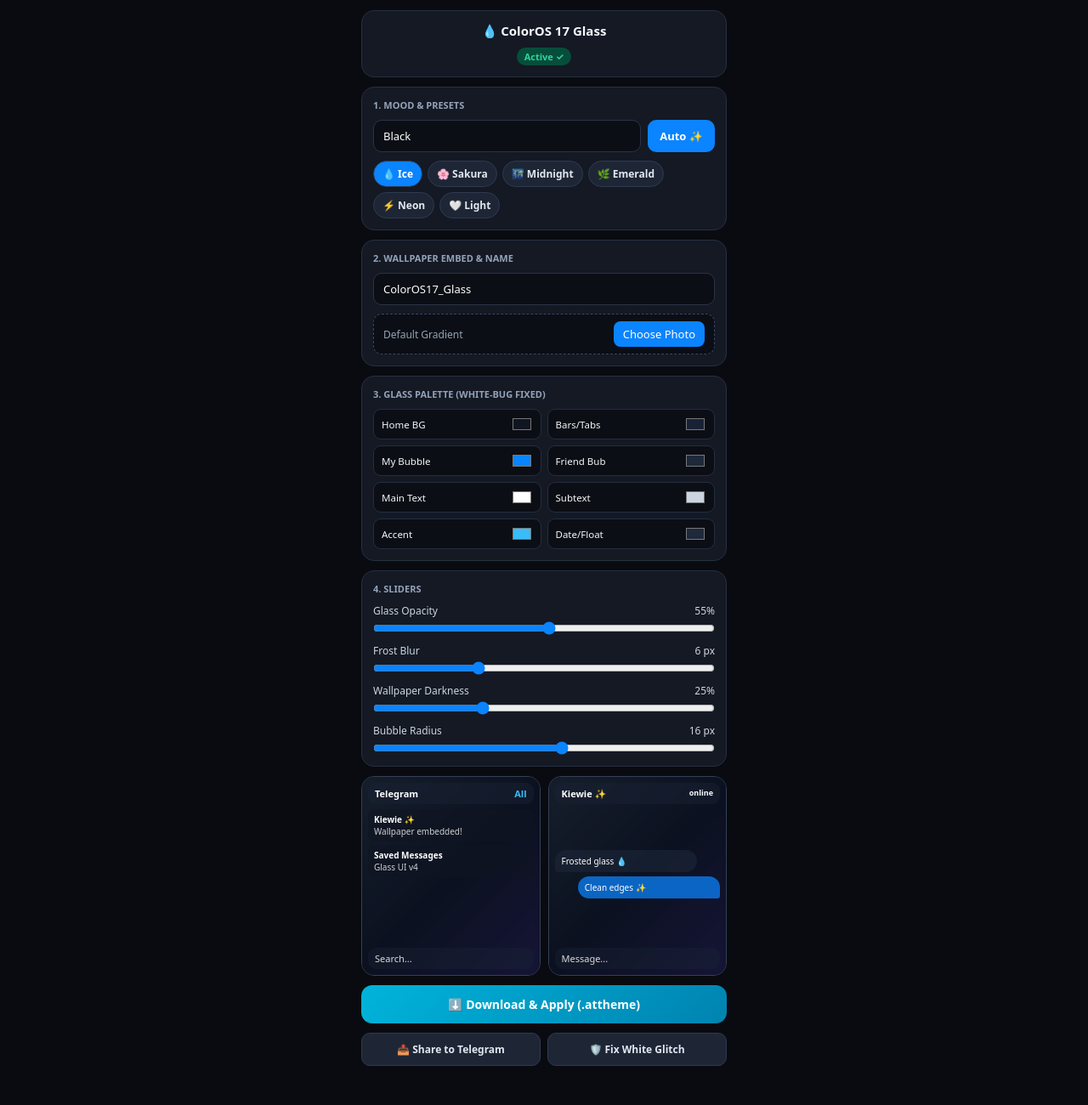
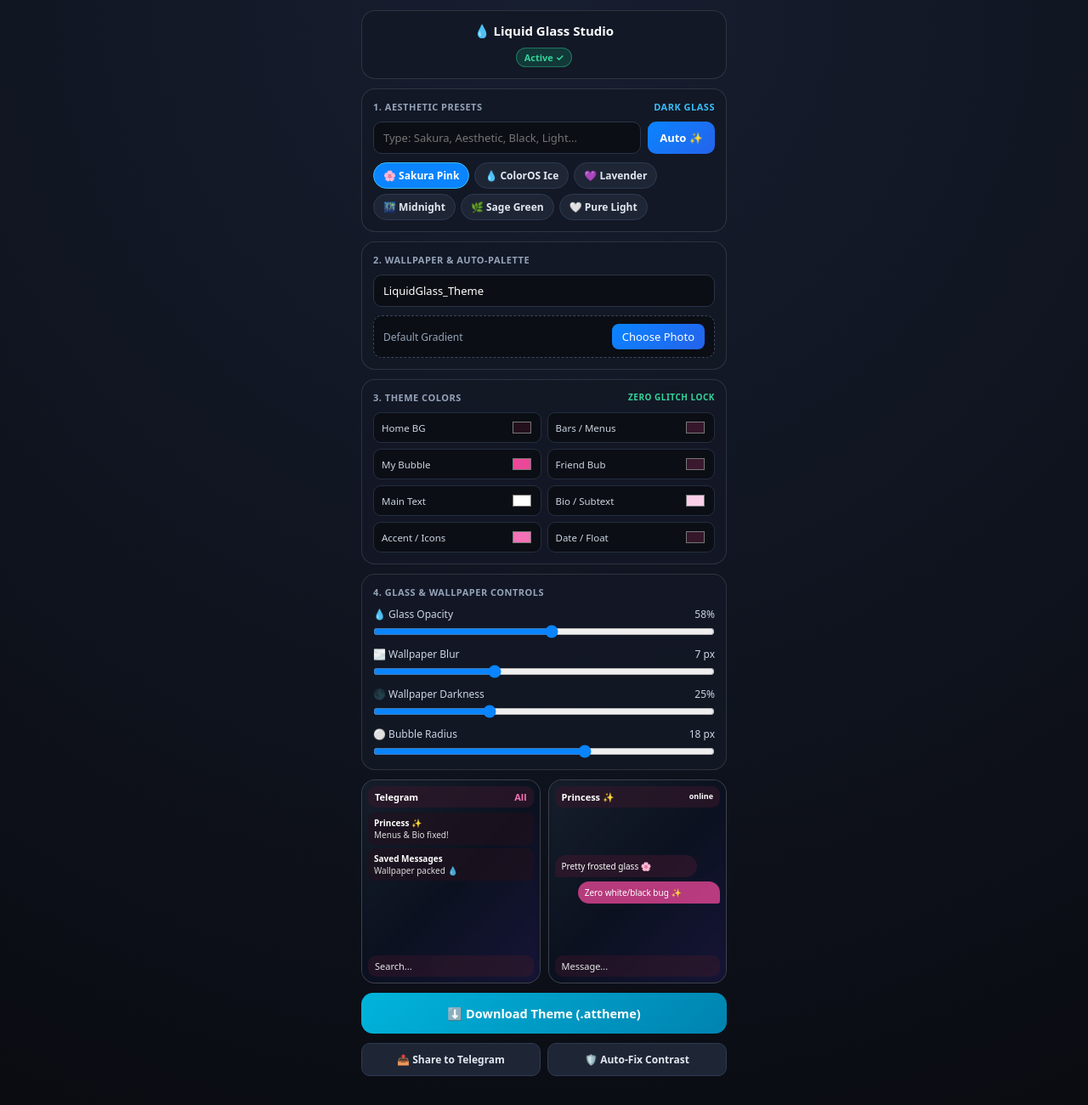
Before and after one commit to raja-sudo-theme/theme-studio, a plain HTML site: page index.html in a window 1280 px wide. Shown: the whole page at 85% size. Drawn offline with Linux system fonts and the light colour scheme.

Commit message:
Update index.html

```diff
--- a/index.html
+++ b/index.html
@@ -2,96 +2,101 @@
 <html lang="en">
 <head>
 <meta charset="UTF-8">
-<meta name="viewport" content="width=device-width,initial-scale=1.0">
-<title>ColorOS 17 Liquid Glass Studio</title>
+<meta name="viewport" content="width=device-width,initial-scale=1.0,maximum-scale=1.0,user-scalable=no">
+<title>Liquid Glass Theme Studio ✨</title>
 <style>
 *{box-sizing:border-box;margin:0;padding:0;font-family:system-ui,-apple-system,sans-serif}
-body{background:#090b10;color:#f5f7fa;padding:12px;display:flex;justify-content:center}
-.wrap{width:100%;max-width:430px;display:flex;flex-direction:column;gap:11px;padding-bottom:35px}
-.card{background:#141924;border:1px solid #263042;border-radius:15px;padding:13px;display:flex;flex-direction:column;gap:10px}
+body{background:radial-gradient(circle at top,#171e30 0%,#090b10 100%);color:#f8fafc;padding:12px;display:flex;justify-content:center}
+.wrap{width:100%;max-width:430px;display:flex;flex-direction:column;gap:11px;padding-bottom:40px}
+.card{background:rgba(20,25,38,.88);border:1px solid rgba(255,255,255,.12);border-radius:16px;padding:13px;display:flex;flex-direction:column;gap:10px}
 .top{display:flex;justify-content:space-between;align-items:center}
-.badge{font-size:11px;background:#064e3b;color:#34d399;padding:3px 9px;border-radius:12px;font-weight:700}
-.lbl{font-size:11px;color:#94a3b8;font-weight:700;text-transform:uppercase}
+.badge{font-size:11px;background:rgba(16,185,129,.2);color:#34d399;border:1px solid rgba(52,211,153,.4);padding:3px 9px;border-radius:12px;font-weight:700}
+.lbl{font-size:11px;color:#94a3b8;font-weight:700;text-transform:uppercase;letter-spacing:.5px;display:flex;justify-content:space-between}
 .row{display:flex;gap:8px}
-input[type=text]{flex:1;background:#0b0e14;border:1px solid #2a3447;color:#fff;padding:9px 11px;border-radius:10px;font-size:13px}
+input[type=text]{flex:1;background:#0b0e14;border:1px solid #2a3447;color:#fff;padding:9px 11px;border-radius:10px;font-size:13px;outline:none}
 button{border:none;font-weight:600;cursor:pointer;border-radius:10px}
-.btn-b{background:#0a84ff;color:#fff;padding:9px 14px;font-size:13px}
+.btn-b{background:linear-gradient(135deg,#0a84ff,#2563eb);color:#fff;padding:9px 14px;font-size:13px}
 .chips{display:flex;flex-wrap:wrap;gap:6px}
-.chip{background:#1e2636;color:#e2e8f0;padding:6px 10px;border-radius:16px;font-size:12px;border:1px solid #2e3a52}
-.chip.on{background:#0a84ff;color:#fff}
-.fbox{display:flex;justify-content:space-between;align-items:center;background:#0b0e14;border:1px dashed #3b4861;padding:8px 11px;border-radius:10px;font-size:12px}
+.chip{background:#1e2636;color:#e2e8f0;padding:6px 11px;border-radius:16px;font-size:12px;border:1px solid #2e3a52}
+.chip.on{background:#0a84ff;color:#fff;border-color:#38bdf8}
+.fbox{display:flex;justify-content:space-between;align-items:center;background:#0b0e14;border:1px dashed #3b4861;padding:9px 11px;border-radius:10px;font-size:12px}
 .cgrid{display:grid;grid-template-columns:1fr 1fr;gap:7px}
-.citem{background:#0b0e14;border:1px solid #242e40;padding:6px 9px;border-radius:9px;display:flex;justify-content:space-between;align-items:center;font-size:11.5px}
-input[type=color]{width:26px;height:22px;border:none;background:none}
+.citem{background:#0b0e14;border:1px solid #242e40;padding:6px 9px;border-radius:9px;display:flex;justify-content:space-between;align-items:center;font-size:11.5px;color:#cbd5e1}
+input[type=color]{width:26px;height:22px;border:none;background:none;cursor:pointer}
 .sgrp{display:flex;flex-direction:column;gap:4px;font-size:12px}
 .shdr{display:flex;justify-content:space-between;color:#cbd5e1}
 input[type=range]{width:100%;accent-color:#0a84ff}
 .pgrid{display:grid;grid-template-columns:1fr 1fr;gap:9px}
-.mock{position:relative;height:235px;border-radius:15px;overflow:hidden;border:1px solid #334155;background:#0d131f}
+.mock{position:relative;height:240px;border-radius:16px;overflow:hidden;border:1px solid rgba(255,255,255,.2);background:#0d131f}
 .mwall{position:absolute;inset:-8px;background:linear-gradient(135deg,#1e293b,#0f172a,#1e1b4b);background-size:cover;background-position:center}
 .mdim{position:absolute;inset:0;background:#000;opacity:.25}
 .mcont{position:relative;z-index:2;height:100%;display:flex;flex-direction:column;justify-content:space-between;padding:7px}
 .mbar{padding:5px 8px;border-radius:9px;font-size:11px;font-weight:700;display:flex;justify-content:space-between}
 .mitem{padding:5px 7px;border-radius:8px;margin-bottom:4px;font-size:10px}
 .mbub{padding:6px 8px;font-size:10px;max-width:86%;margin-bottom:5px}
-.btn-main{width:100%;padding:13px;background:linear-gradient(135deg,#00b4db,#0083b0);color:#fff;font-size:14px;border-radius:13px}
+.btn-main{width:100%;padding:14px;background:linear-gradient(135deg,#00b4db,#0083b0);color:#fff;font-size:14.5px;font-weight:700;border-radius:14px}
 .btn-2{display:grid;grid-template-columns:1fr 1fr;gap:8px}
 .btn-s{padding:10px;background:#1e2636;color:#e2e8f0;font-size:12px;border:1px solid #2e3a52}
-#msg{text-align:center;font-size:12px;color:#34d399;min-height:16px}
+#msg{text-align:center;font-size:12px;color:#34d399;min-height:18px;font-weight:600}
 </style>
 </head>
 <body>
 <div class="wrap">
   <div class="card top">
-    <strong style="font-size:15px">💧 ColorOS 17 Glass</strong>
+    <strong style="font-size:15px">💧 Liquid Glass Studio</strong>
     <span class="badge" id="jsState">Loading...</span>
   </div>
+
   <div class="card">
-    <div class="lbl">1. Mood & Presets</div>
+    <div class="lbl"><span>1. Aesthetic Presets</span><span id="modeLbl" style="color:#38bdf8">Dark Glass</span></div>
     <div class="row">
-      <input type="text" id="moodIn" value="Black" placeholder="Black, Pink, Green, Neon, Light">
+      <input type="text" id="moodIn" placeholder="Type: Sakura, Aesthetic, Black, Light...">
       <button type="button" class="btn-b" id="bMood">Auto ✨</button>
     </div>
     <div class="chips" id="chipBox">
-      <button type="button" class="chip on" data-k="ice">💧 Ice</button>
-      <button type="button" class="chip" data-k="sakura">🌸 Sakura</button>
+      <button type="button" class="chip on" data-k="sakura">🌸 Sakura Pink</button>
+      <button type="button" class="chip" data-k="ice">💧 ColorOS Ice</button>
+      <button type="button" class="chip" data-k="lavender">💜 Lavender</button>
       <button type="button" class="chip" data-k="midnight">🌃 Midnight</button>
-      <button type="button" class="chip" data-k="emerald">🌿 Emerald</button>
-      <button type="button" class="chip" data-k="neon">⚡ Neon</button>
-      <button type="button" class="chip" data-k="crystal">🤍 Light</button>
+      <button type="button" class="chip" data-k="emerald">🌿 Sage Green</button>
+      <button type="button" class="chip" data-k="crystal">🤍 Pure Light</button>
     </div>
   </div>
+
   <div class="card">
-    <div class="lbl">2. Wallpaper Embed & Name</div>
-    <input type="text" id="tName" value="ColorOS17_Glass">
+    <div class="lbl"><span>2. Wallpaper & Auto-Palette</span></div>
+    <input type="text" id="tName" value="LiquidGlass_Theme">
     <div class="fbox">
       <span id="fLbl" style="color:#94a3b8;max-width:190px;overflow:hidden;text-overflow:ellipsis;white-space:nowrap">Default Gradient</span>
-      <label class="btn-b" style="padding:6px 11px;border-radius:8px;cursor:pointer">
+      <label class="btn-b" style="padding:6px 12px;border-radius:8px;cursor:pointer">
         Choose Photo
         <input type="file" id="wIn" accept="image/*" style="display:none">
       </label>
     </div>
   </div>
+
   <div class="card">
-    <div class="lbl">3. Glass Palette (White-Bug Fixed)</div>
+    <div class="lbl"><span>3. Theme Colors</span><span style="color:#34d399;font-size:10px">Zero Glitch Lock</span></div>
     <div class="cgrid">
-      <div class="citem"><span>Home BG</span><input type="color" id="c1" value="#101522"></div>
-      <div class="citem"><span>Bars/Tabs</span><input type="color" id="c2" value="#182234"></div>
-      <div class="citem"><span>My Bubble</span><input type="color" id="c3" value="#0a84ff"></div>
-      <div class="citem"><span>Friend Bub</span><input type="color" id="c4" value="#1e293b"></div>
+      <div class="citem"><span>Home BG</span><input type="color" id="c1" value="#24101c"></div>
+      <div class="citem"><span>Bars / Menus</span><input type="color" id="c2" value="#36172a"></div>
+      <div class="citem"><span>My Bubble</span><input type="color" id="c3" value="#ec4899"></div>
+      <div class="citem"><span>Friend Bub</span><input type="color" id="c4" value="#3b182e"></div>
       <div class="citem"><span>Main Text</span><input type="color" id="c5" value="#ffffff"></div>
-      <div class="citem"><span>Subtext</span><input type="color" id="c6" value="#cbd5e1"></div>
-      <div class="citem"><span>Accent</span><input type="color" id="c7" value="#38bdf8"></div>
-      <div class="citem"><span>Date/Float</span><input type="color" id="c8" value="#1e293b"></div>
+      <div class="citem"><span>Bio / Subtext</span><input type="color" id="c6" value="#fbcfe8"></div>
+      <div class="citem"><span>Accent / Icons</span><input type="color" id="c7" value="#f472b6"></div>
+      <div class="citem"><span>Date / Float</span><input type="color" id="c8" value="#36172a"></div>
     </div>
   </div>
+
   <div class="card">
-    <div class="lbl">4. Sliders</div>
-    <div class="sgrp"><div class="shdr"><span>Glass Opacity</span><span id="vOp">55%</span></div><input type="range" id="sOp" min="20" max="88" value="55"></div>
-    <div class="sgrp"><div class="shdr"><span>Frost Blur</span><span id="vBl">6 px</span></div><input type="range" id="sBl" min="0" max="20" value="6"></div>
-    <div class="sgrp"><div class="shdr"><span>Wallpaper Darkness</span><span id="vDm">25%</span></div><input type="range" id="sDm" min="0" max="80" value="25"></div>
-    <div class="sgrp"><div class="shdr"><span>Bubble Radius</span><span id="vRd">16 px</span></div><input type="range" id="sRd" min="6" max="24" value="16"></div>
+    <div class="lbl"><span>4. Glass & Wallpaper Controls</span></div>
+    <div class="sgrp"><div class="shdr"><span>💧 Glass Opacity</span><span id="vOp">58%</span></div><input type="range" id="sOp" min="25" max="88" value="58"></div>
+    <div class="sgrp"><div class="shdr"><span>🌫️ Wallpaper Blur</span><span id="vBl">7 px</span></div><input type="range" id="sBl" min="0" max="20" value="7"></div>
+    <div class="sgrp"><div class="shdr"><span>🌑 Wallpaper Darkness</span><span id="vDm">25%</span></div><input type="range" id="sDm" min="0" max="75" value="25"></div>
+    <div class="sgrp"><div class="shdr"><span>⚪ Bubble Radius</span><span id="vRd">18 px</span></div><input type="range" id="sRd" min="8" max="24" value="18"></div>
   </div>
+
   <div class="pgrid">
     <div class="mock">
       <div class="mwall" id="w1"></div><div class="mdim" id="d1"></div>
@@ -99,32 +104,33 @@ input[type=range]{width:100%;accent-color:#0a84ff}
         <div>
           <div class="mbar" id="bar1"><span>Telegram</span><span id="acc1">All</span></div>
           <div style="margin-top:6px">
-            <div class="mitem" id="it1"><strong>Kiewie ✨</strong><br><span style="opacity:.8">Wallpaper embedded!</span></div>
-            <div class="mitem" id="it2"><strong>Saved Messages</strong><br><span style="opacity:.8">Glass UI v4</span></div>
+            <div class="mitem" id="it1"><strong>Princess ✨</strong><br><span id="sub1" style="opacity:.85">Menus & Bio fixed!</span></div>
+            <div class="mitem" id="it2"><strong>Saved Messages</strong><br><span id="sub2" style="opacity:.85">Wallpaper packed 💧</span></div>
           </div>
         </div>
-        <div class="mbar" id="srch" style="font-weight:400;opacity:.85">Search...</div>
+        <div class="mbar" id="srch" style="font-weight:400;opacity:.9">Search...</div>
       </div>
     </div>
     <div class="mock">
       <div class="mwall" id="w2"></div><div class="mdim" id="d2"></div>
       <div class="mcont">
-        <div class="mbar" id="bar2"><span>Kiewie ✨</span><span style="font-size:9px">online</span></div>
+        <div class="mbar" id="bar2"><span>Princess ✨</span><span style="font-size:9px">online</span></div>
         <div>
-          <div class="mbub" id="bf">Frosted glass 💧</div>
-          <div class="mbub" id="bm" style="margin-left:auto">Clean edges ✨</div>
+          <div class="mbub" id="bf">Pretty frosted glass 🌸</div>
+          <div class="mbub" id="bm" style="margin-left:auto">Zero white/black bug ✨</div>
         </div>
-        <div class="mbar" id="minp" style="font-weight:400;opacity:.85">Message...</div>
+        <div class="mbar" id="minp" style="font-weight:400;opacity:.9">Message...</div>
       </div>
     </div>
   </div>
-  <button type="button" class="btn-main" id="bDl">⬇️ Download & Apply (.attheme)</button>
+
+  <button type="button" class="btn-main" id="bDl">⬇️ Download Theme (.attheme)</button>
   <div class="btn-2">
     <button type="button" class="btn-s" id="bSh">📤 Share to Telegram</button>
-    <button type="button" class="btn-s" id="bFx">🛡️ Fix White Glitch</button>
+    <button type="button" class="btn-s" id="bFx">🛡️ Auto-Fix Contrast</button>
   </div>
   <div id="msg"></div>
 </div>
-<script src="app.js?v=4"></script>
+<script src="app.js?v=6"></script>
 </body>
 </html>
```
